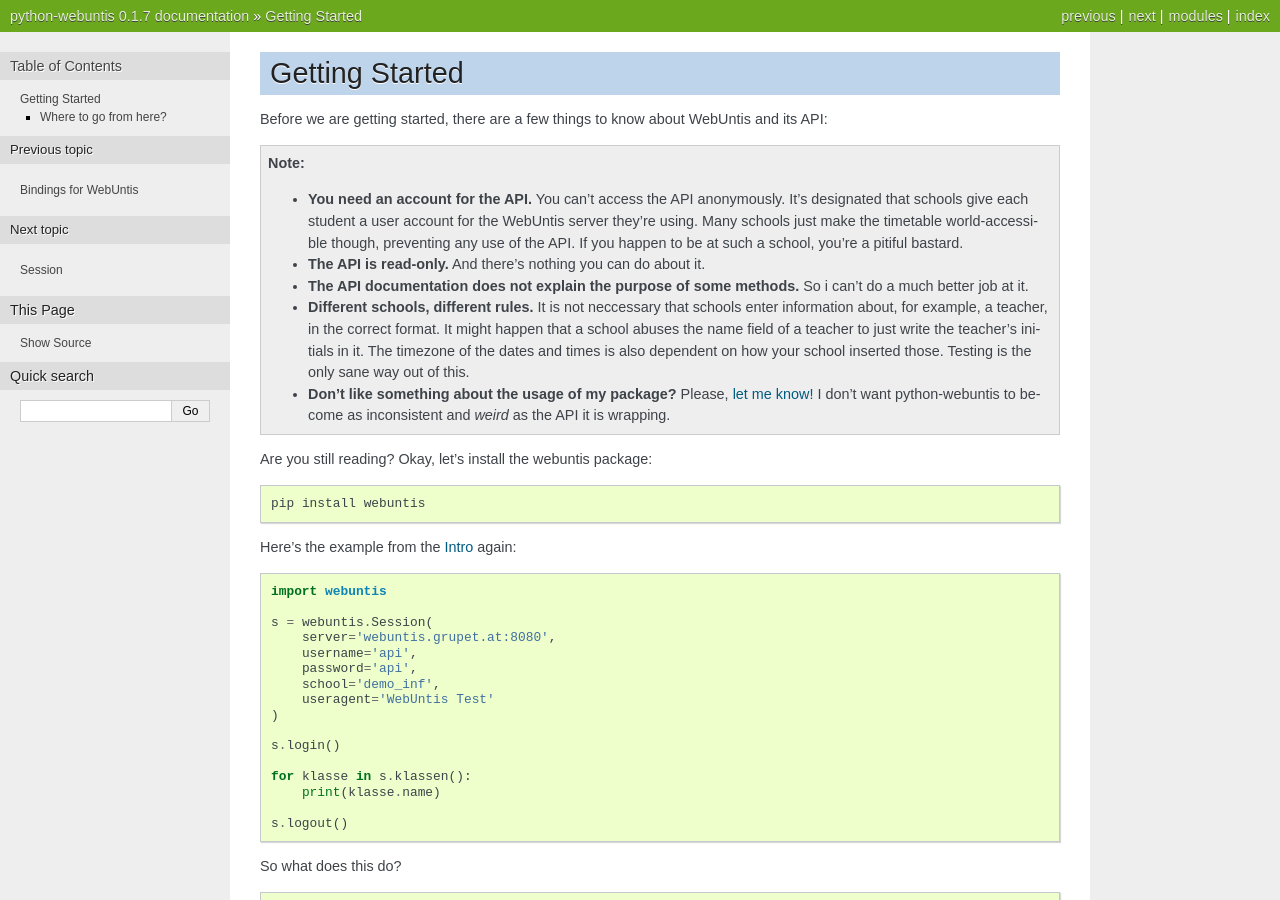
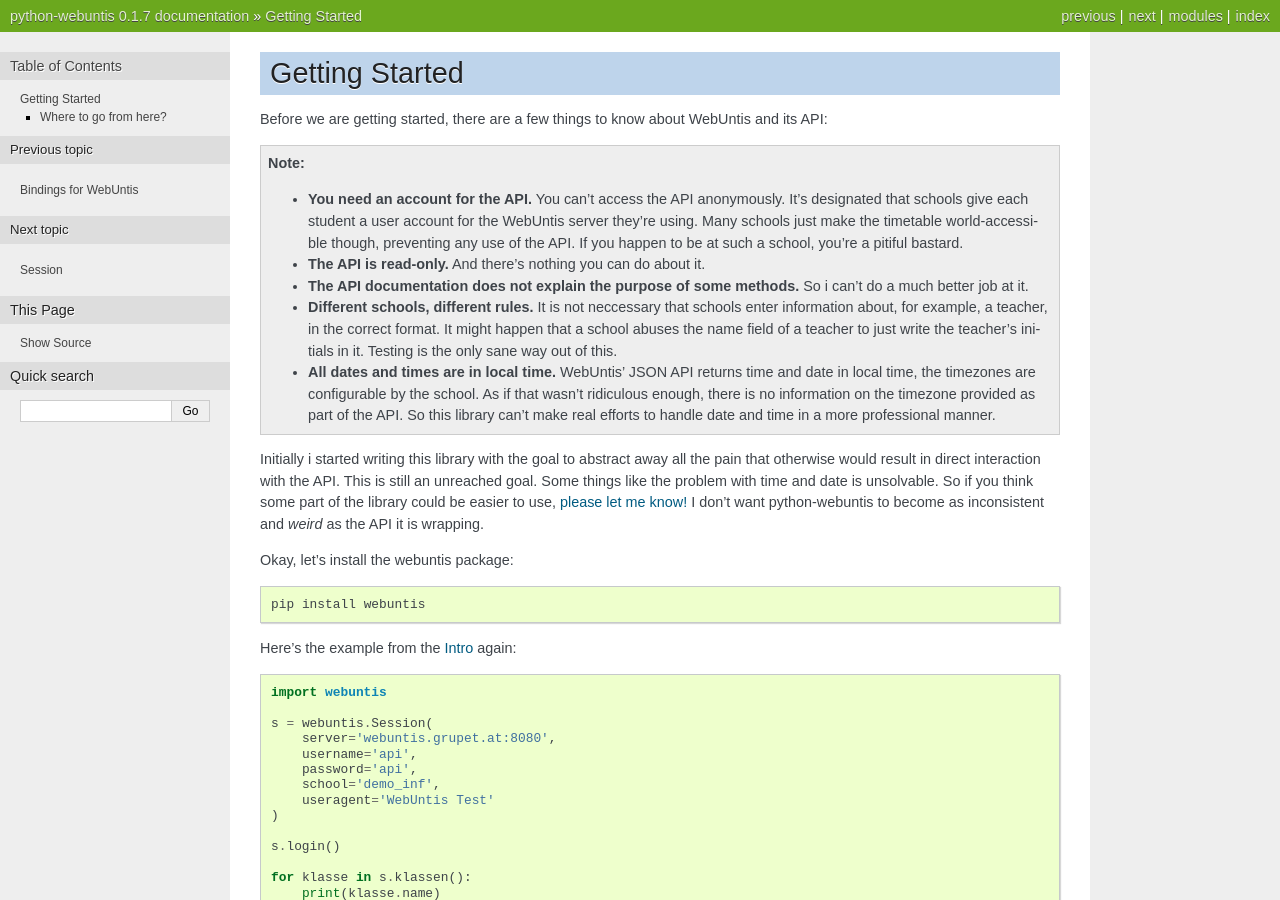
Before and after one commit to python-webuntis/python-webuntis, a Sphinx documentation site: the page built from docs/quickstart.rst, in a window 1280 px wide and 900 px high. Built offline with Sphinx 7.4.7, drawn with Linux system fonts in a browser that asks for light colours.

Commit message:
This really deserves more text

```diff
--- a/docs/quickstart.rst
+++ b/docs/quickstart.rst
@@ -21,16 +21,25 @@
     - **Different schools, different rules.** It is not neccessary that schools
       enter information about, for example, a teacher, in the correct format.
       It might happen that a school abuses the name field of a teacher to just
-      write the teacher's initials in it. The timezone of the dates and times
-      is also dependent on how your school inserted those. Testing is the only
-      sane way out of this.
+      write the teacher's initials in it. Testing is the only sane way out of
+      this.
 
-    - **Don't like something about the usage of my package?** Please, `let me
-      know! <https://github.com/untitaker/python-webuntis/issues/new>`_ I don't
-      want python-webuntis to become as inconsistent and *weird* as the API it
-      is wrapping.
+    - **All dates and times are in local time.** WebUntis' JSON API returns
+      time and date in local time, the timezones are configurable by the
+      school. As if that wasn't ridiculous enough, there is no information on
+      the timezone provided as part of the API. So this library can't make real
+      efforts to handle date and time in a more professional manner.
 
-Are you still reading? Okay, let's install the webuntis package::
+Initially i started writing this library with the goal to abstract away all the
+pain that otherwise would result in direct interaction with the API. This is
+still an unreached goal. Some things like the problem with time and date is
+unsolvable. So if you think some part of the library could be easier to use,
+`please let me know!
+<https://github.com/untitaker/python-webuntis/issues/new>`_ I don't want
+python-webuntis to become as inconsistent and *weird* as the API it is
+wrapping.
+
+Okay, let's install the webuntis package::
 
     pip install webuntis
 
```
